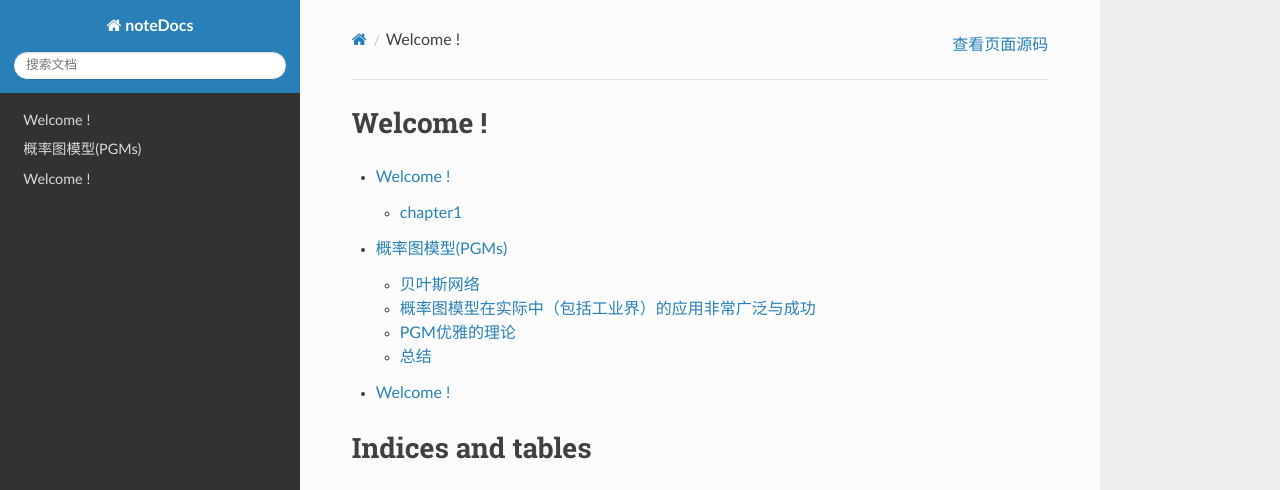
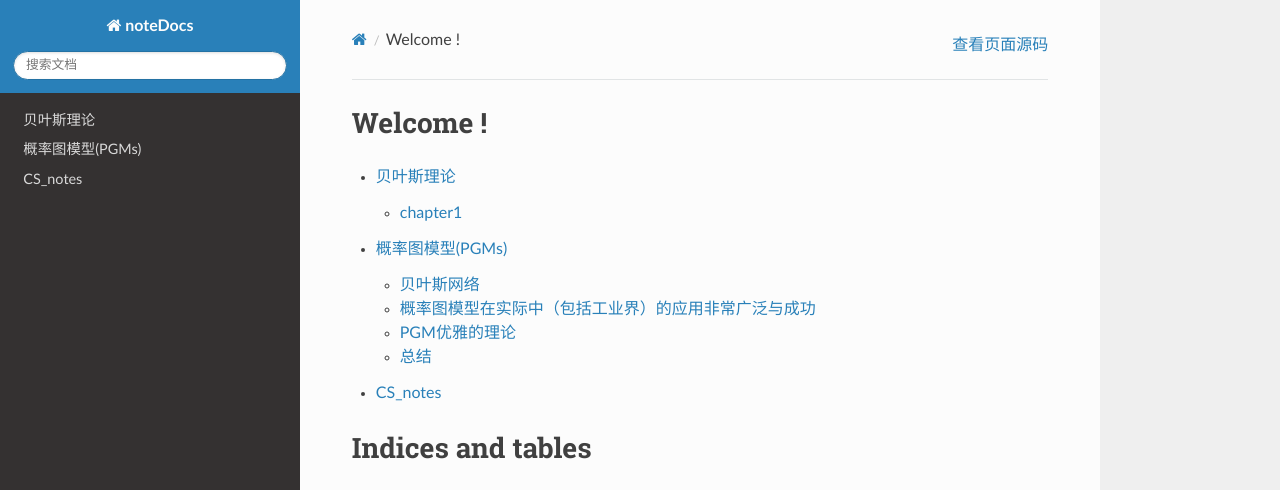
Before and after one commit to wanghan17/noteDocs, a Sphinx documentation site: the page built from source/index.rst, in a window 1280 px wide. Shown: the top 490 px of the page. Built offline with Sphinx 7.4.7 and the Read the Docs theme 2.0.0, drawn with Linux system fonts in a browser that asks for light colours; pages that are not in the unit, such as notebooks, are missing from menus.

Commit message:
local put

```diff
--- a/source/CS_notes/CS_notes.rst
+++ b/source/CS_notes/CS_notes.rst
@@ -1,5 +1,7 @@
-Welcome !
+CS_notes
 ====================================
 
 .. toctree::
    :maxdepth: 1
+
+   分布式
--- a/source/贝叶斯/贝叶斯理论.rst
+++ b/source/贝叶斯/贝叶斯理论.rst
@@ -1,4 +1,4 @@
-Welcome !
+贝叶斯理论
 ====================================
 
 .. toctree::
```
